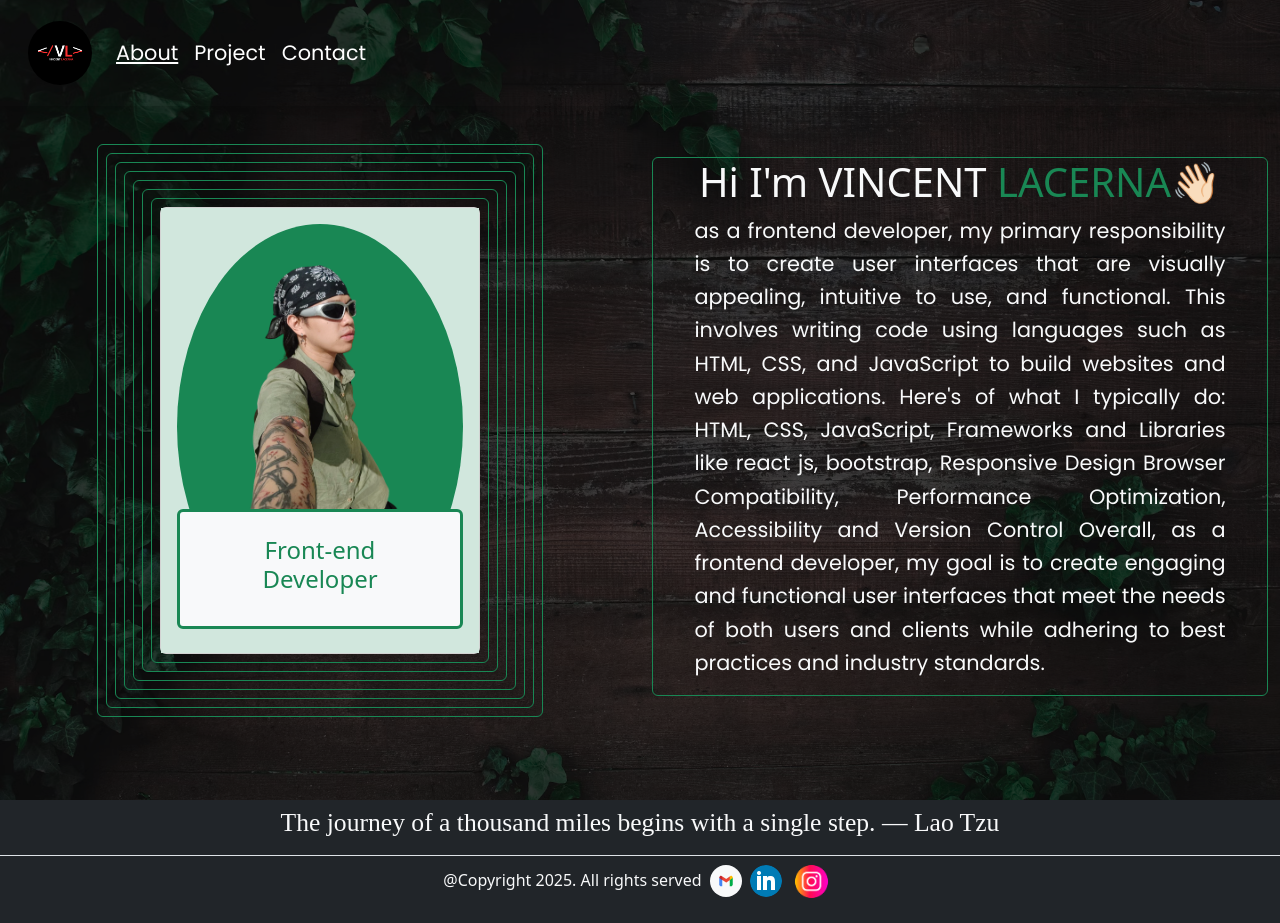
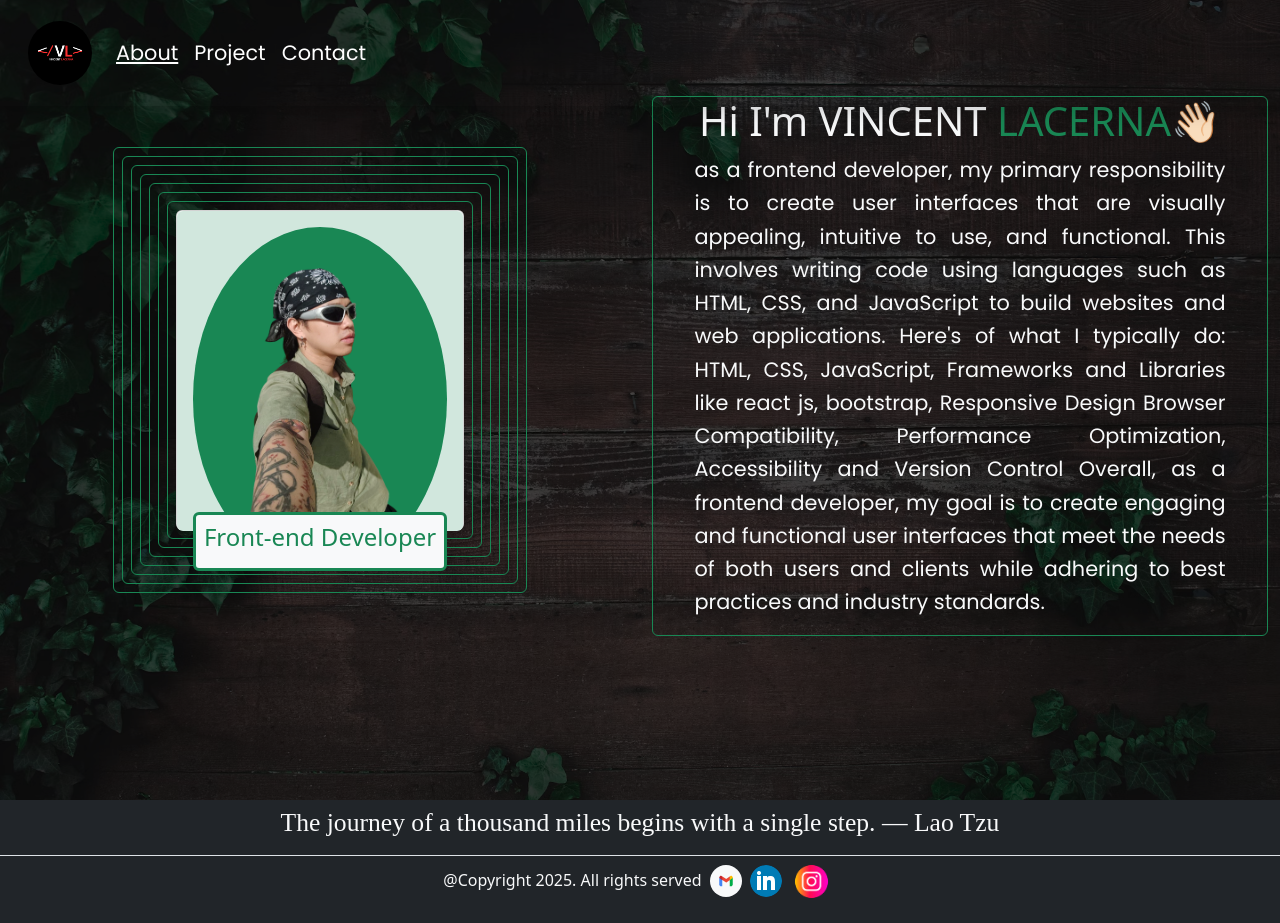
Before and after one commit to dev-teng/mywebpage, a React (Vite) app: page /about in a window 1280 px wide. Built offline with nearby package versions, Linux system fonts and the light colour scheme; a web font is replaced by a local one.

Commit message:
fixed about section

```diff
--- a/src/About.jsx
+++ b/src/About.jsx
@@ -3,7 +3,7 @@ function About () {
   return(
     <div className="d-flex flex-column min-vh-100 aboutBackground">
       <div className="row mt-5 g-0 justify-content-center align-items-center" >
-          <div className="col-md-6 mt-5">
+          <div className="col-md-6 col-sm-12 mt-5">
             <div className="m-5 d-flex justify-content-center">
               <div className="border border-success rounded p-2">
                 <div className="border border-success rounded p-2">
@@ -12,11 +12,11 @@ function About () {
                       <div className="border border-success rounded p-2">
                         <div className="border border-success rounded p-2">
                             <div className="border border-success rounded p-2">
-                              <div className="card" style={{width: "20rem"}}>
-                                <div className="card-body bg-success-subtle">
+                              <div className="card" style={{maxWidth: "20rem", width: "100%", height: "100%", maxHeight: "20rem"}}>
+                                <div className="card-body bg-success-subtle rounded" style={{maxWidth: "20rem", width: "100%", height: "100%", maxHeight: "20rem"}}>
                                   <div className="bg-success rounded rounded-circle text-center">
-                                    <img className="img-fluid rounded-cirle" src={Enteng} style={{width: "10rem"}} />
-                                    <div className="card-title bg-light rounded border border-3 border-success p-4">
+                                    <img className="img-fluid rounded-cirle" src={Enteng} style={{maxWidth: "10rem"}} />
+                                    <div className="card-title bg-light rounded border border-3 border-success p-2">
                                       <h4 className="text-success">Front-end Developer</h4>
                                     </div>
                                   </div>
```
